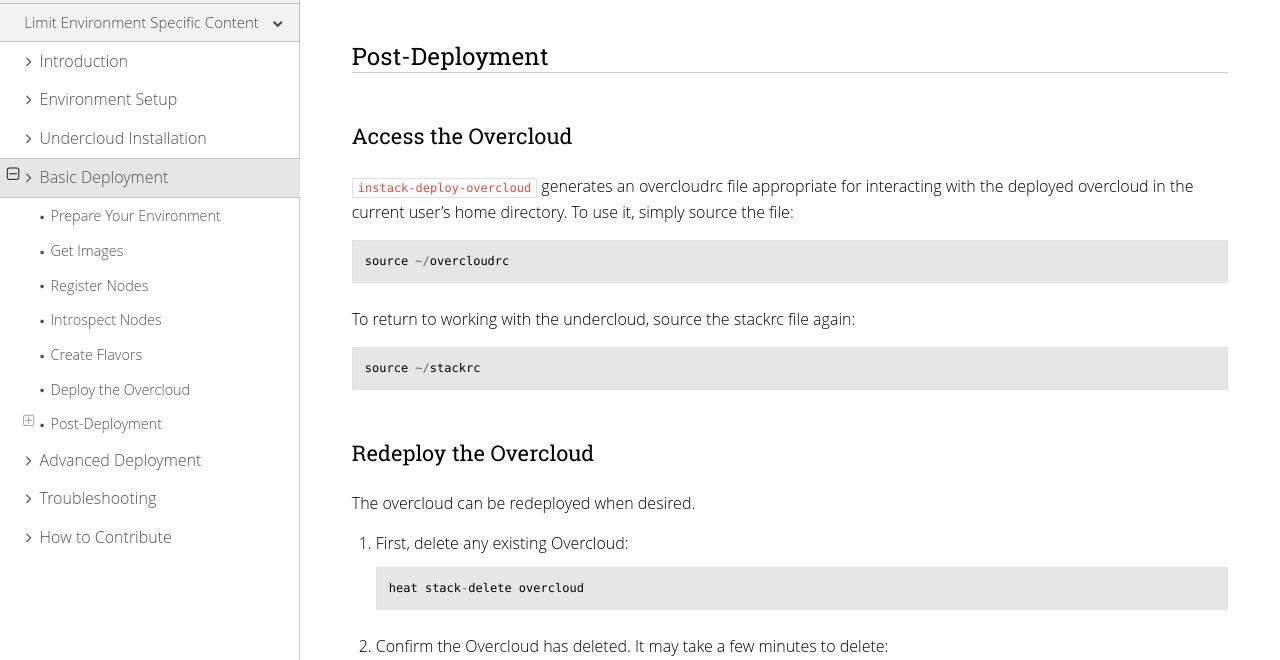
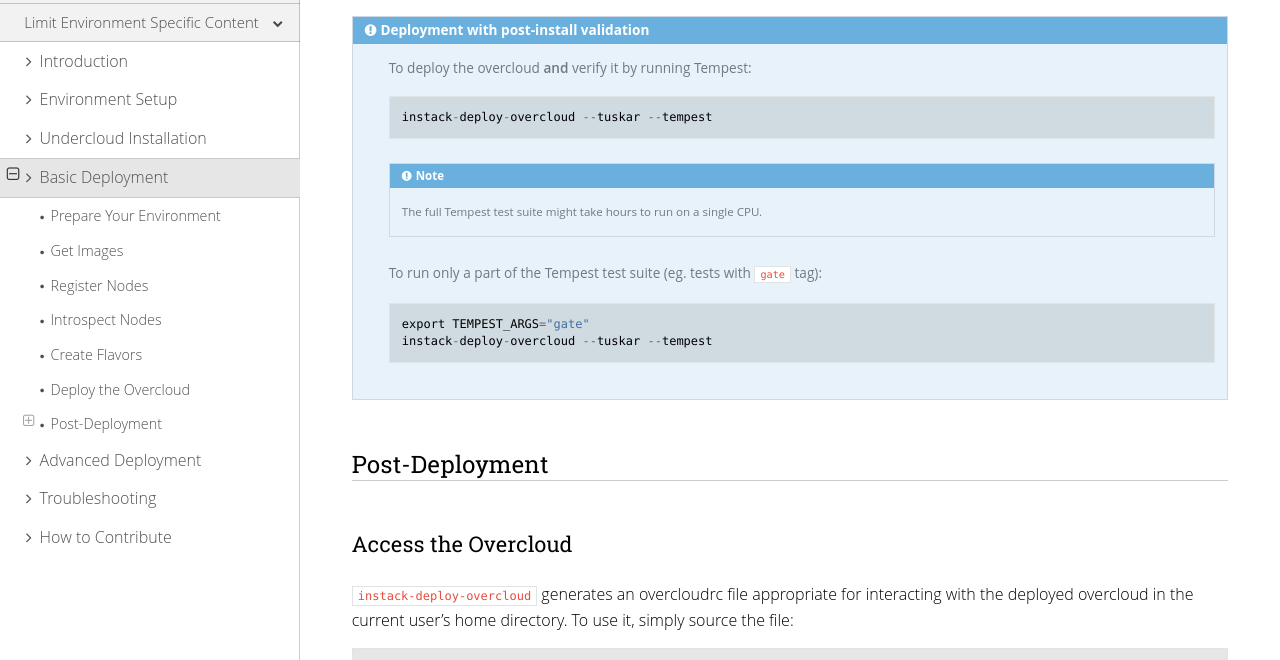
Before and after one commit to openstack-archive/instack-undercloud, a Sphinx documentation site: the page built from doc/source/basic_deployment/basic_deployment.rst, in a window 1280 px wide and 900 px high, scrolled down 3124 px, cut to the strip 240-900 px from the top of the window. Built offline with Sphinx 7.4.7 and the Read the Docs theme 2.0.0, drawn with Linux system fonts in a browser that asks for light colours.

Commit message:
Add instack-tempest-test-overcloud
...and run it optionally from instack-deploy-overcloud.

Co-Authored-By: Imre Farkas <ifarkas@redhat.com>
Change-Id: I5975345d6aa3f3e9fc92f62cd1cc908f2d21679b

```diff
--- a/doc/source/basic_deployment/basic_deployment.rst
+++ b/doc/source/basic_deployment/basic_deployment.rst
@@ -225,6 +225,20 @@ Deploy the overcloud (default of 1 compute and 1 control):
 
     instack-deploy-overcloud --tuskar
 
+.. admonition:: Deployment with post-install validation
+   :class: tempest
+
+    To deploy the overcloud **and** verify it by running Tempest::
+
+        instack-deploy-overcloud --tuskar --tempest
+
+    .. note:: The full Tempest test suite might take hours to run on a single CPU.
+
+    To run only a part of the Tempest test suite (eg. tests with ``gate`` tag)::
+
+        export TEMPEST_ARGS="gate"
+        instack-deploy-overcloud --tuskar --tempest
+
 
 Post-Deployment
 ---------------
--- a/setup.cfg
+++ b/setup.cfg
@@ -27,6 +27,7 @@ scripts =
     scripts/instack-install-undercloud
     scripts/instack-ironic-deployment
     scripts/instack-prepare-for-overcloud
+    scripts/instack-tempest-test-overcloud
     scripts/instack-test-overcloud
     scripts/instack-virt-setup
 
```
Also changed, not shown: 3 other files.
